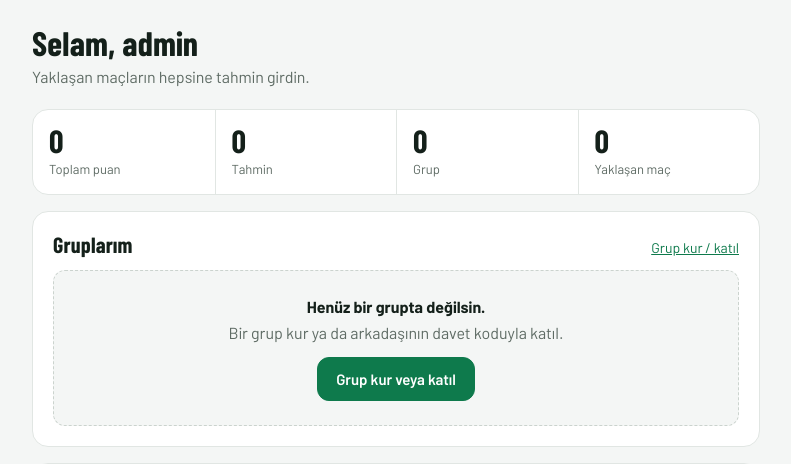
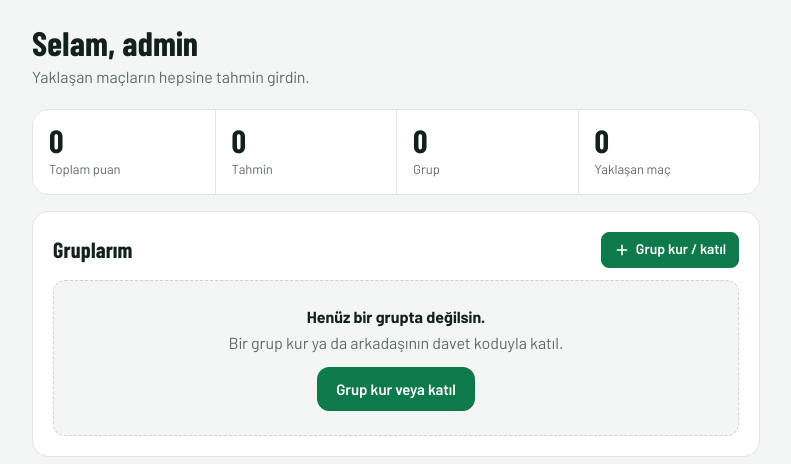
Before and after one commit to elcuman/toto19, a Flask app: page /dashboard in a window 1280 px wide. Shown: the part 57-521 px from the top of the page, without its empty margins (244-1035 px from the left). Run offline with Flask 3, Linux system fonts and the light colour scheme; a user stored in the database is signed in.

Commit message:
Grup kur bağlantısı belirgin düğme oldu (grup sayfası ve ana sayfa)
Co-Authored-By: Claude Opus 5.5 <noreply@anthropic.com>
Claude-Session: https://claude.ai/code/session_01Mw4Y2GanMVYCANHuGDK6Ru

```diff
--- a/templates/base.html
+++ b/templates/base.html
@@ -178,6 +178,8 @@ p{margin:0 0 .75em}
 .btn-tehlike{background:#fff; color:var(--kirmizi); border-color:#EFC2BD}
 .btn-tehlike:hover{background:var(--kirmizi-acik); color:var(--kirmizi); border-color:#EFC2BD}
 .btn-blok{width:100%}
+.grup-kur-btn{display:inline-flex; align-items:center; gap:6px; white-space:nowrap}
+.grup-kur-btn svg{width:16px; height:16px; flex:none}
 .btn-kucuk{min-height:36px; padding:6px 12px; font-size:14px; border-radius:var(--r-kucuk)}
 .btn-dizi{display:flex; flex-wrap:wrap; gap:8px}
 
--- a/templates/dashboard.html
+++ b/templates/dashboard.html
@@ -28,7 +28,7 @@
 <section class="panel">
   <div class="panel-bas">
     <h2>Gruplarım</h2>
-    <a class="kucuk" href="{{ url_for('grup_yonet') }}">Grup kur / katıl</a>
+    <a class="btn btn-kucuk grup-kur-btn" href="{{ url_for('grup_yonet') }}"><svg viewBox="0 0 24 24" fill="none" stroke="currentColor" stroke-width="2.4" stroke-linecap="round" aria-hidden="true"><path d="M12 5v14M5 12h14"/></svg>Grup kur / katıl</a>
   </div>
   {% if gruplar %}
     <ul class="grup-listesi">
--- a/templates/grup.html
+++ b/templates/grup.html
@@ -18,7 +18,7 @@
     </select>
   </label>
   {% else %}<span></span>{% endif %}
-  <a class="kucuk" href="{{ url_for('grup_yonet') }}">+ Grup kur / katıl</a>
+  <a class="btn btn-kucuk grup-kur-btn" href="{{ url_for('grup_yonet') }}"><svg viewBox="0 0 24 24" fill="none" stroke="currentColor" stroke-width="2.4" stroke-linecap="round" aria-hidden="true"><path d="M12 5v14M5 12h14"/></svg>Yeni grup kur</a>
 </div>
 
 <div class="sayfa-bas">
```
